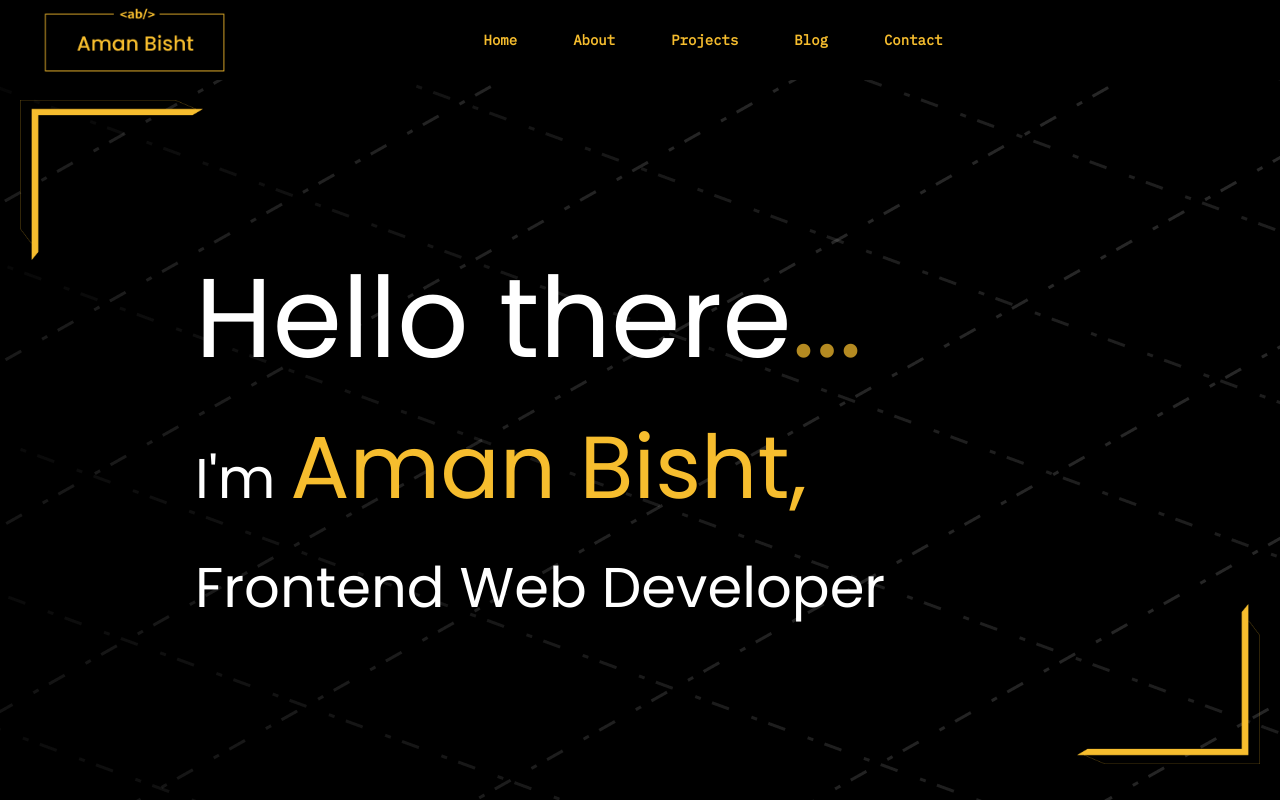
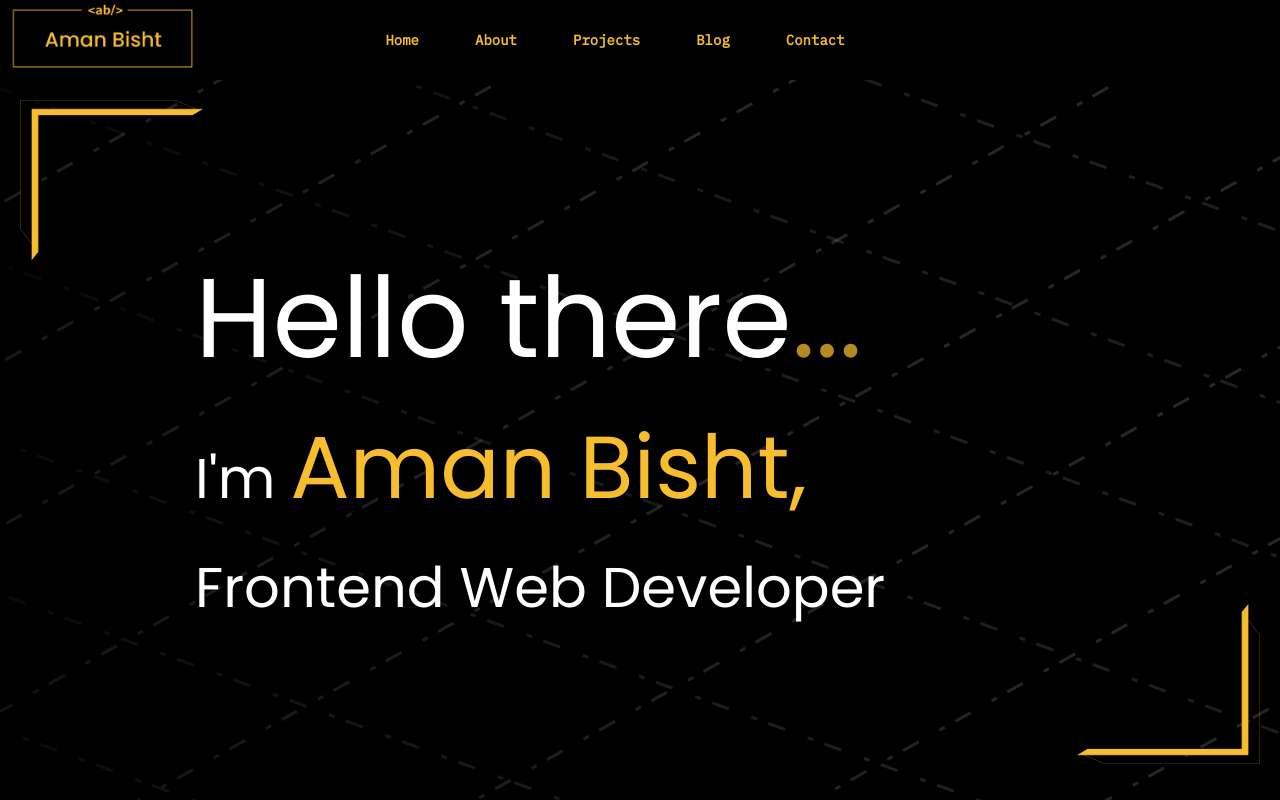
Before and after one commit to BishtAman/Portfolio-website, a React (Create React App) app: page / in a window 1280 px wide. Built offline with nearby package versions, Linux system fonts and the light colour scheme.

Commit message:
logo conflict resolved

```diff
--- a/src/App.jsx
+++ b/src/App.jsx
@@ -5,13 +5,21 @@ import About from "./sections/About";
 import Projects from "./sections/Projects";
 import Blogs from "./sections/Blogs";
 import Contact from "./sections/Contact";
+import logo from './components/assets/logo.png'
 const App = () => {
   const [change, setChange] = useState('0');
   const handleNavChange = (newValue) => {
     setChange(newValue);
   };
 return (
-    <main>
+    <main className="relative">
+    <a href="/" className="absolute">
+                <img
+                    src={logo}
+                    alt="logo"
+                    className="max-lg:h-[7vh] ml-[10px] h-[9vh]"
+                />
+            </a>
       <Nav whenChange={handleNavChange}/>
       <Home change = {change}/>
       <About change={change}/>
--- a/src/components/Nav.jsx
+++ b/src/components/Nav.jsx
@@ -1,6 +1,6 @@
 import { useState } from "react";
 import { navLinks } from "../constants";
-import logo from './assets/logo.png'
+
 import { useRef } from "react";
 import { FaBars, FaTimes } from "react-icons/fa";
 export default function Nav({ whenChange }) {
@@ -20,13 +20,7 @@ export default function Nav({ whenChange }) {
 
     return (
         <header>
-            <a href="/">
-                <img
-                    src={logo}
-                    alt="logo"
-                    className="max-lg:h-[7vh] ml-[10px] h-[9vh]"
-                />
-            </a>
+            <div></div>
             <nav ref={navRef} className=" max-w-full h-[50px] m-[5px] flex p-2 plex text-[14px]">
 
                 {navLinks.map((items, index) => {
```
Also changed, not shown: public/index.html (line endings or trailing spaces).
